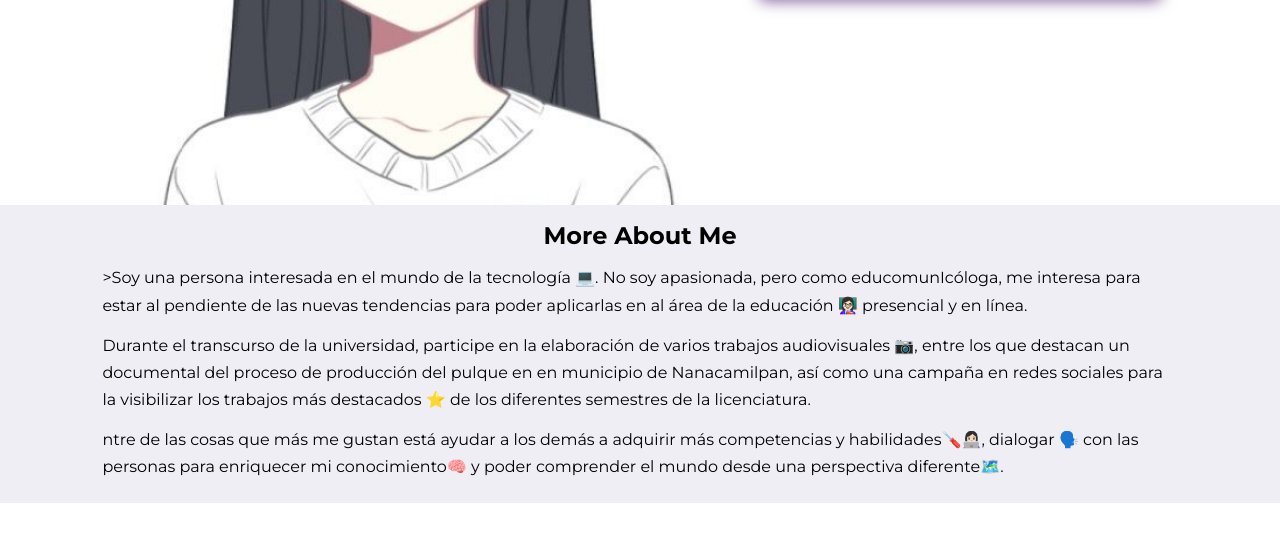
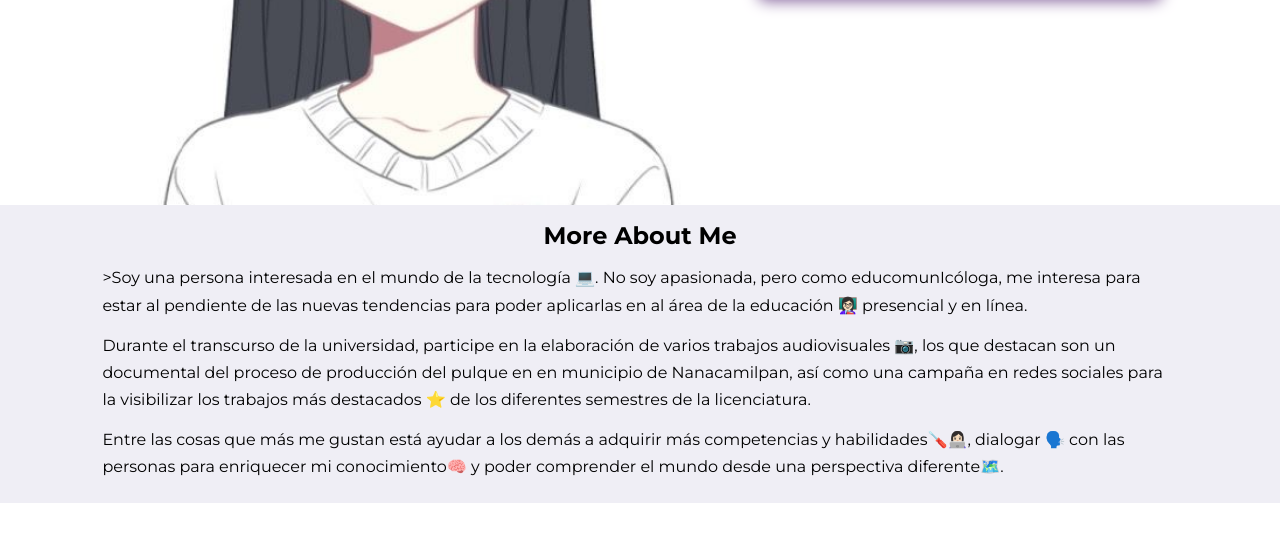
Before and after one commit to MonsHM22/MonsHM22.github.io, a plain HTML site: page index.html in a window 1280 px wide. Shown: the part 472-1012 px from the top of the page. Drawn offline with Linux system fonts and the light colour scheme.

Commit message:
Update index.html

```diff
--- a/index.html
+++ b/index.html
@@ -49,8 +49,8 @@
     <section class="more-about">
         <h2>More About Me</h2>
         <p>>Soy una persona interesada en el mundo de la tecnología 💻. No soy apasionada, pero como educomunIcóloga, me interesa para estar al pendiente de las nuevas tendencias para poder aplicarlas en al área de la educación 👩🏻‍🏫 presencial y en línea.</p>
-        <p>Durante el transcurso de la universidad, participe en la elaboración de varios trabajos audiovisuales 📷, entre los que destacan un documental del proceso de producción del pulque en en municipio de Nanacamilpan, así como una campaña en redes sociales para la visibilizar los trabajos más destacados ⭐ de los diferentes semestres de la licenciatura.</p>
-        <p>ntre de las cosas que más me gustan está ayudar a los demás a adquirir más competencias y habilidades🪛👩🏻‍💻, dialogar 🗣️ con las personas para enriquecer mi conocimiento🧠 y poder comprender el mundo desde una perspectiva diferente🗺️.</p>
+        <p>Durante el transcurso de la universidad, participe en la elaboración de varios trabajos audiovisuales 📷, los que destacan son un documental del proceso de producción del pulque en en municipio de Nanacamilpan, así como una campaña en redes sociales para la visibilizar los trabajos más destacados ⭐ de los diferentes semestres de la licenciatura.</p>
+        <p>Entre las cosas que más me gustan está ayudar a los demás a adquirir más competencias y habilidades🪛👩🏻‍💻, dialogar 🗣️ con las personas para enriquecer mi conocimiento🧠 y poder comprender el mundo desde una perspectiva diferente🗺️.</p>
     </section>
 
     <!--Skills section-->
```
